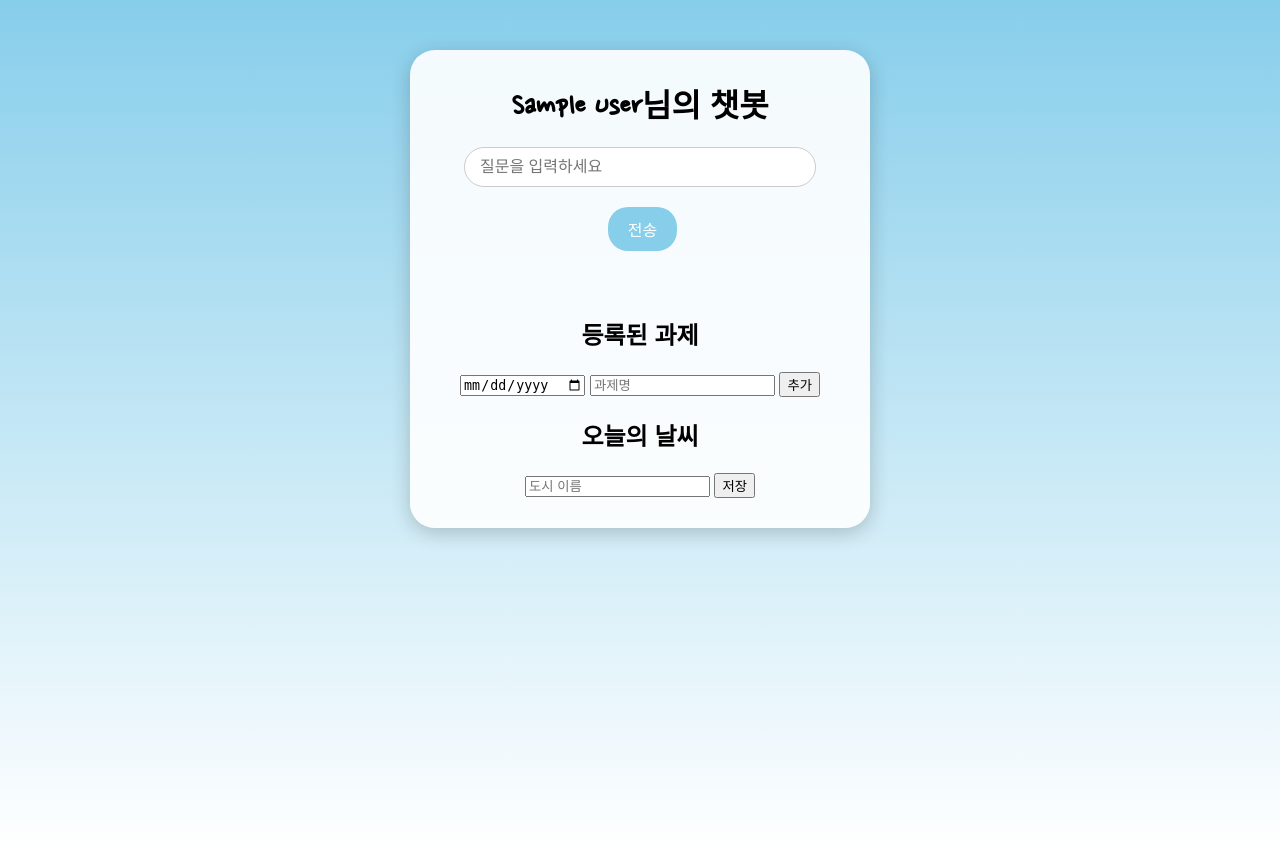
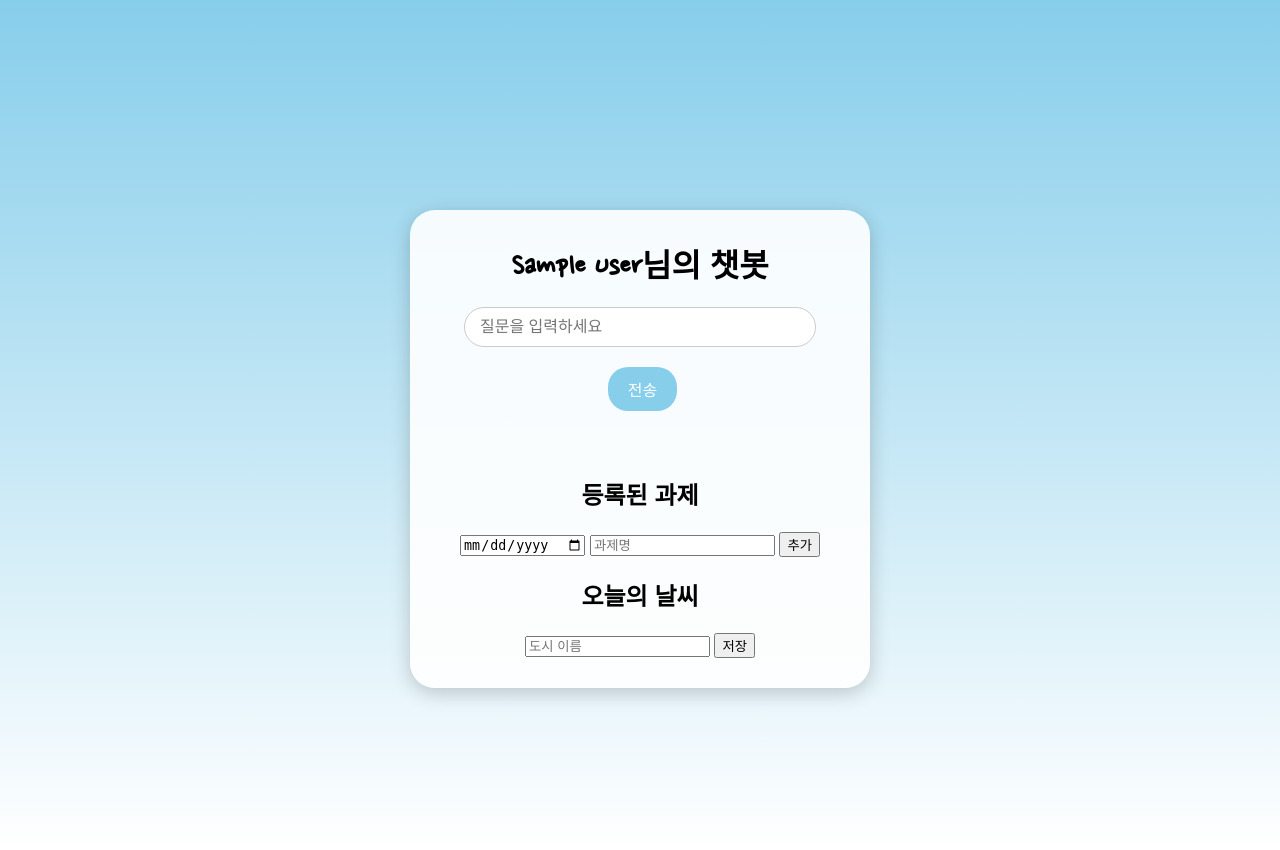
Before and after one commit to hansj8267/basic-chatbot, a Flask app: page /chat in a window 1280 px wide. Run offline with Flask 3, Linux system fonts and the light colour scheme; the visitor is signed in with stand-in values (Sample User, id 1); data that the repository does not hold is empty.

Commit message:
Update style.css

```diff
--- a/static/style.css
+++ b/static/style.css
@@ -40,6 +40,7 @@ body {
   width: 400px;
   box-shadow: 0 5px 20px rgba(0,0,0,0.2);
   text-align: center;
+  margin-top: 160px;
 }
 
 .chat-container h1 {
@@ -64,7 +65,7 @@ body {
   font-size: 16px;
   cursor: pointer;
   margin-left: 5px;
-  margin-top: 20px
+  margin-top: 20px;
 }
 #chat-form input[type="submit"]:hover {
   background-color: #00bfff;
```
